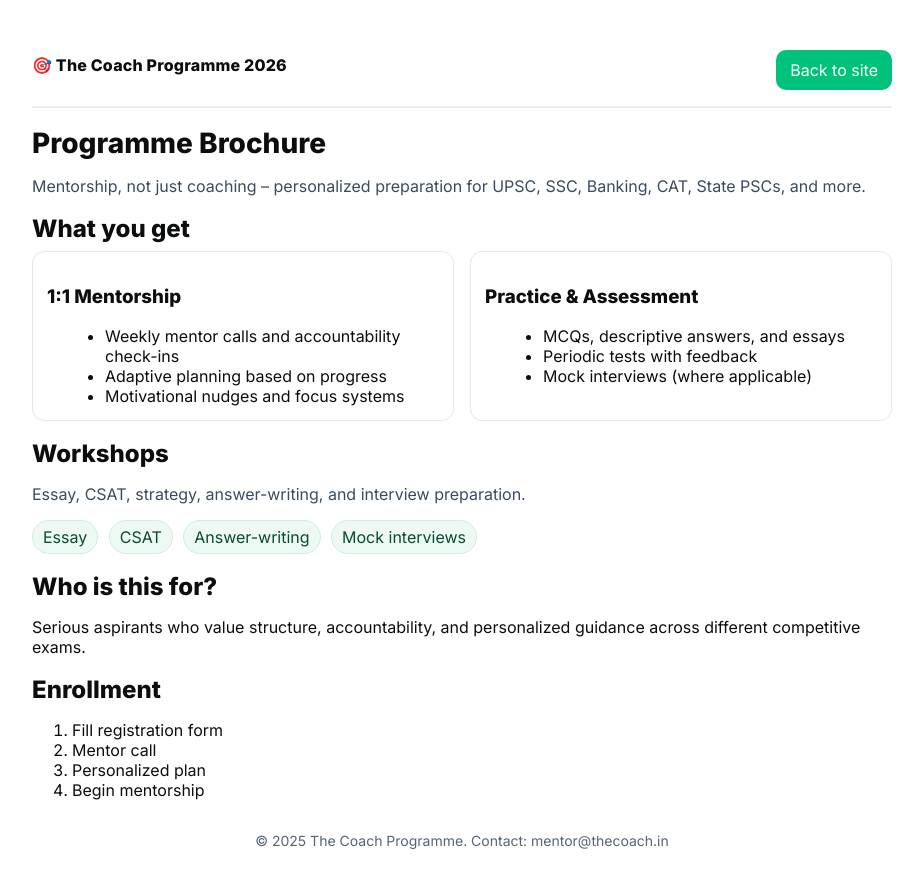
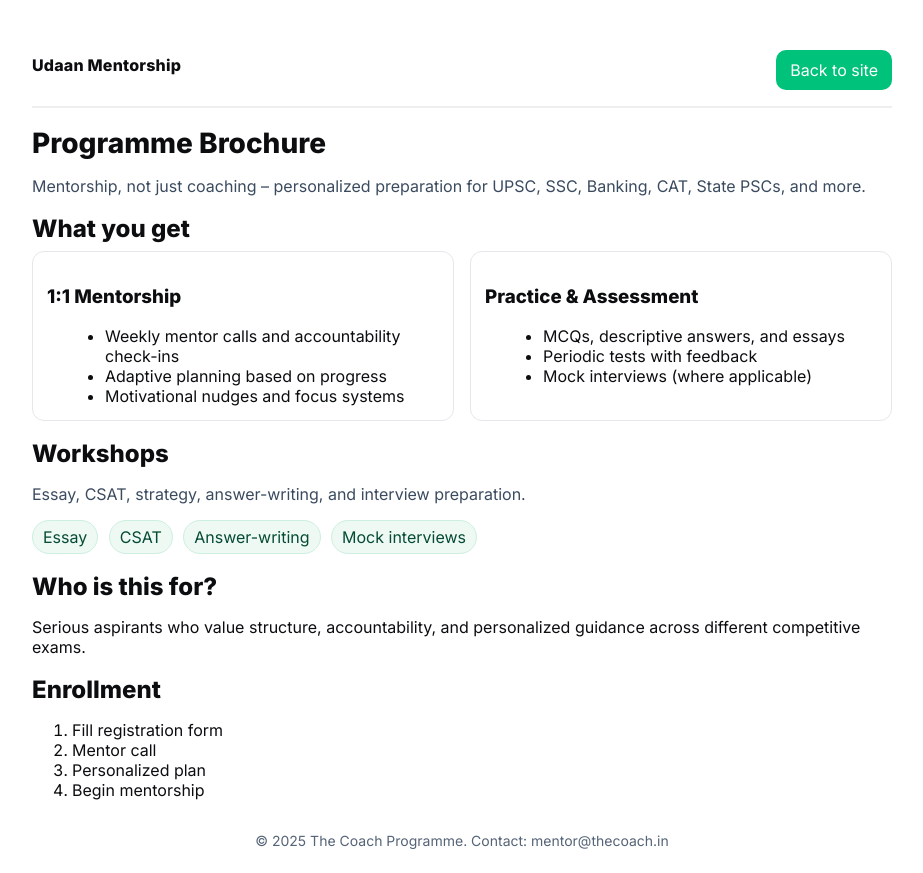
Before and after one commit to sajalsingh94/Mentorship-Program, a plain HTML site: page brochure.html in a window 1280 px wide. Shown: the whole page, without its empty margins (178-1101 px from the left). Drawn offline with Linux system fonts and the light colour scheme.

Commit message:
Update brochure.html

```diff
--- a/brochure.html
+++ b/brochure.html
@@ -3,7 +3,7 @@
   <head>
     <meta charset="utf-8" />
     <meta name="viewport" content="width=device-width, initial-scale=1" />
-    <title>The Coach Programme 2026 – Brochure</title>
+    <title>Udaan Mentorship – Brochure</title>
     <link href="https://fonts.googleapis.com/css2?family=Inter:wght@300;400;600;800&display=swap" rel="stylesheet" />
     <style>
       :root { --text:#0b0d0f; --muted:#3b4b5f; --primary:#00c27a; }
@@ -28,7 +28,7 @@
   <body>
     <div class="wrap">
       <header>
-        <div class="brand">🎯 The Coach Programme 2026</div>
+        <div class="brand"> Udaan Mentorship</div>
         <a class="btn" href="/workspace/index.html">Back to site</a>
       </header>
       <main>
```
